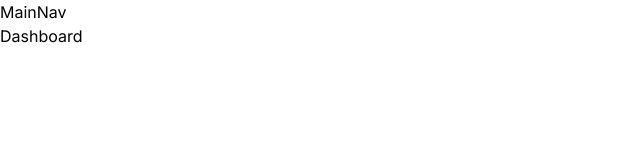
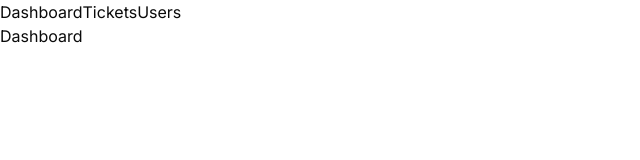
Before and after one commit to charlestanev/tickify-web, a Next.js app: page / in a window 1280 px wide. Shown: the top 160 px of the page, without its empty margins (0-640 px from the left). Built offline with nearby package versions, Linux system fonts and the light colour scheme.

Commit message:
Refactor utility function and update dependencies

```diff
--- a/app/globals.css
+++ b/app/globals.css
@@ -1,3 +1,71 @@
 @tailwind base;
 @tailwind components;
 @tailwind utilities;
+
+@layer base {
+  :root {
+    --background: 0 0% 100%;
+    --foreground: 0 0% 3.9%;
+    --card: 0 0% 100%;
+    --card-foreground: 0 0% 3.9%;
+    --popover: 0 0% 100%;
+    --popover-foreground: 0 0% 3.9%;
+    --primary: 0 0% 9%;
+    --primary-foreground: 0 0% 98%;
+    --secondary: 0 0% 96.1%;
+    --secondary-foreground: 0 0% 9%;
+    --muted: 0 0% 96.1%;
+    --muted-foreground: 0 0% 45.1%;
+    --accent: 0 0% 96.1%;
+    --accent-foreground: 0 0% 9%;
+    --destructive: 0 84.2% 60.2%;
+    --destructive-foreground: 0 0% 98%;
+    --border: 0 0% 89.8%;
+    --input: 0 0% 89.8%;
+    --ring: 0 0% 3.9%;
+    --radius: 0.75rem;
+    --chart-1: 12 76% 61%;
+    --chart-2: 173 58% 39%;
+    --chart-3: 197 37% 24%;
+    --chart-4: 43 74% 66%;
+    --chart-5: 27 87% 67%;
+  }
+
+  .dark {
+    --background: 0 0% 3.9%;
+    --foreground: 0 0% 98%;
+    --card: 0 0% 3.9%;
+    --card-foreground: 0 0% 98%;
+    --popover: 0 0% 3.9%;
+    --popover-foreground: 0 0% 98%;
+    --primary: 0 0% 98%;
+    --primary-foreground: 0 0% 9%;
+    --secondary: 0 0% 14.9%;
+    --secondary-foreground: 0 0% 98%;
+    --muted: 0 0% 14.9%;
+    --muted-foreground: 0 0% 63.9%;
+    --accent: 0 0% 14.9%;
+    --accent-foreground: 0 0% 98%;
+    --destructive: 0 62.8% 30.6%;
+    --destructive-foreground: 0 0% 98%;
+    --border: 0 0% 14.9%;
+    --input: 0 0% 14.9%;
+    --ring: 0 0% 83.1%;
+    --chart-1: 220 70% 50%;
+    --chart-2: 160 60% 45%;
+    --chart-3: 30 80% 55%;
+    --chart-4: 280 65% 60%;
+    --chart-5: 340 75% 55%;
+  }
+}
+
+
+@layer base {
+  * {
+    @apply border-border;
+  }
+
+  body {
+    @apply bg-background text-foreground;
+  }
+}
--- a/components/MainNav.tsx
+++ b/components/MainNav.tsx
@@ -1,8 +1,13 @@
+import Link from 'next/link'
 import React from 'react'
 
 const MainNav = () => {
     return (
-        <div>MainNav</div>
+        <div>
+            <Link href="/">Dashboard</Link>
+            <Link href="/tickets">Tickets</Link>
+            <Link href="/users">Users</Link>
+        </div>
     )
 }
 
--- /dev/null
+++ b/lib/utils.ts
@@ -0,0 +1,6 @@
+import { type ClassValue, clsx } from "clsx"
+import { twMerge } from "tailwind-merge"
+
+export function cn(...inputs: ClassValue[]) {
+  return twMerge(clsx(inputs))
+}
--- a/tailwind.config.ts
+++ b/tailwind.config.ts
@@ -1,20 +1,76 @@
-import type { Config } from 'tailwindcss'
-
-const config: Config = {
+/** @type {import('tailwindcss').Config} */
+module.exports = {
+  darkMode: ["class"],
   content: [
-    './pages/**/*.{js,ts,jsx,tsx,mdx}',
-    './components/**/*.{js,ts,jsx,tsx,mdx}',
-    './app/**/*.{js,ts,jsx,tsx,mdx}',
-  ],
+    './pages/**/*.{ts,tsx}',
+    './components/**/*.{ts,tsx}',
+    './app/**/*.{ts,tsx}',
+    './src/**/*.{ts,tsx}',
+	],
   theme: {
+    container: {
+      center: true,
+      padding: "2rem",
+      screens: {
+        "2xl": "1400px",
+      },
+    },
     extend: {
-      backgroundImage: {
-        'gradient-radial': 'radial-gradient(var(--tw-gradient-stops))',
-        'gradient-conic':
-          'conic-gradient(from 180deg at 50% 50%, var(--tw-gradient-stops))',
+      colors: {
+        border: "hsl(var(--border))",
+        input: "hsl(var(--input))",
+        ring: "hsl(var(--ring))",
+        background: "hsl(var(--background))",
+        foreground: "hsl(var(--foreground))",
+        primary: {
+          DEFAULT: "hsl(var(--primary))",
+          foreground: "hsl(var(--primary-foreground))",
+        },
+        secondary: {
+          DEFAULT: "hsl(var(--secondary))",
+          foreground: "hsl(var(--secondary-foreground))",
+        },
+        destructive: {
+          DEFAULT: "hsl(var(--destructive))",
+          foreground: "hsl(var(--destructive-foreground))",
+        },
+        muted: {
+          DEFAULT: "hsl(var(--muted))",
+          foreground: "hsl(var(--muted-foreground))",
+        },
+        accent: {
+          DEFAULT: "hsl(var(--accent))",
+          foreground: "hsl(var(--accent-foreground))",
+        },
+        popover: {
+          DEFAULT: "hsl(var(--popover))",
+          foreground: "hsl(var(--popover-foreground))",
+        },
+        card: {
+          DEFAULT: "hsl(var(--card))",
+          foreground: "hsl(var(--card-foreground))",
+        },
+      },
+      borderRadius: {
+        lg: "var(--radius)",
+        md: "calc(var(--radius) - 2px)",
+        sm: "calc(var(--radius) - 4px)",
+      },
+      keyframes: {
+        "accordion-down": {
+          from: { height: 0 },
+          to: { height: "var(--radix-accordion-content-height)" },
+        },
+        "accordion-up": {
+          from: { height: "var(--radix-accordion-content-height)" },
+          to: { height: 0 },
+        },
+      },
+      animation: {
+        "accordion-down": "accordion-down 0.2s ease-out",
+        "accordion-up": "accordion-up 0.2s ease-out",
       },
     },
   },
-  plugins: [],
+  plugins: [require("tailwindcss-animate")],
 }
-export default config
```
Also changed, not shown: package.json (+10 -4 lines), components.json (added), 1 other file (tests, documents, lock files or other folders).
